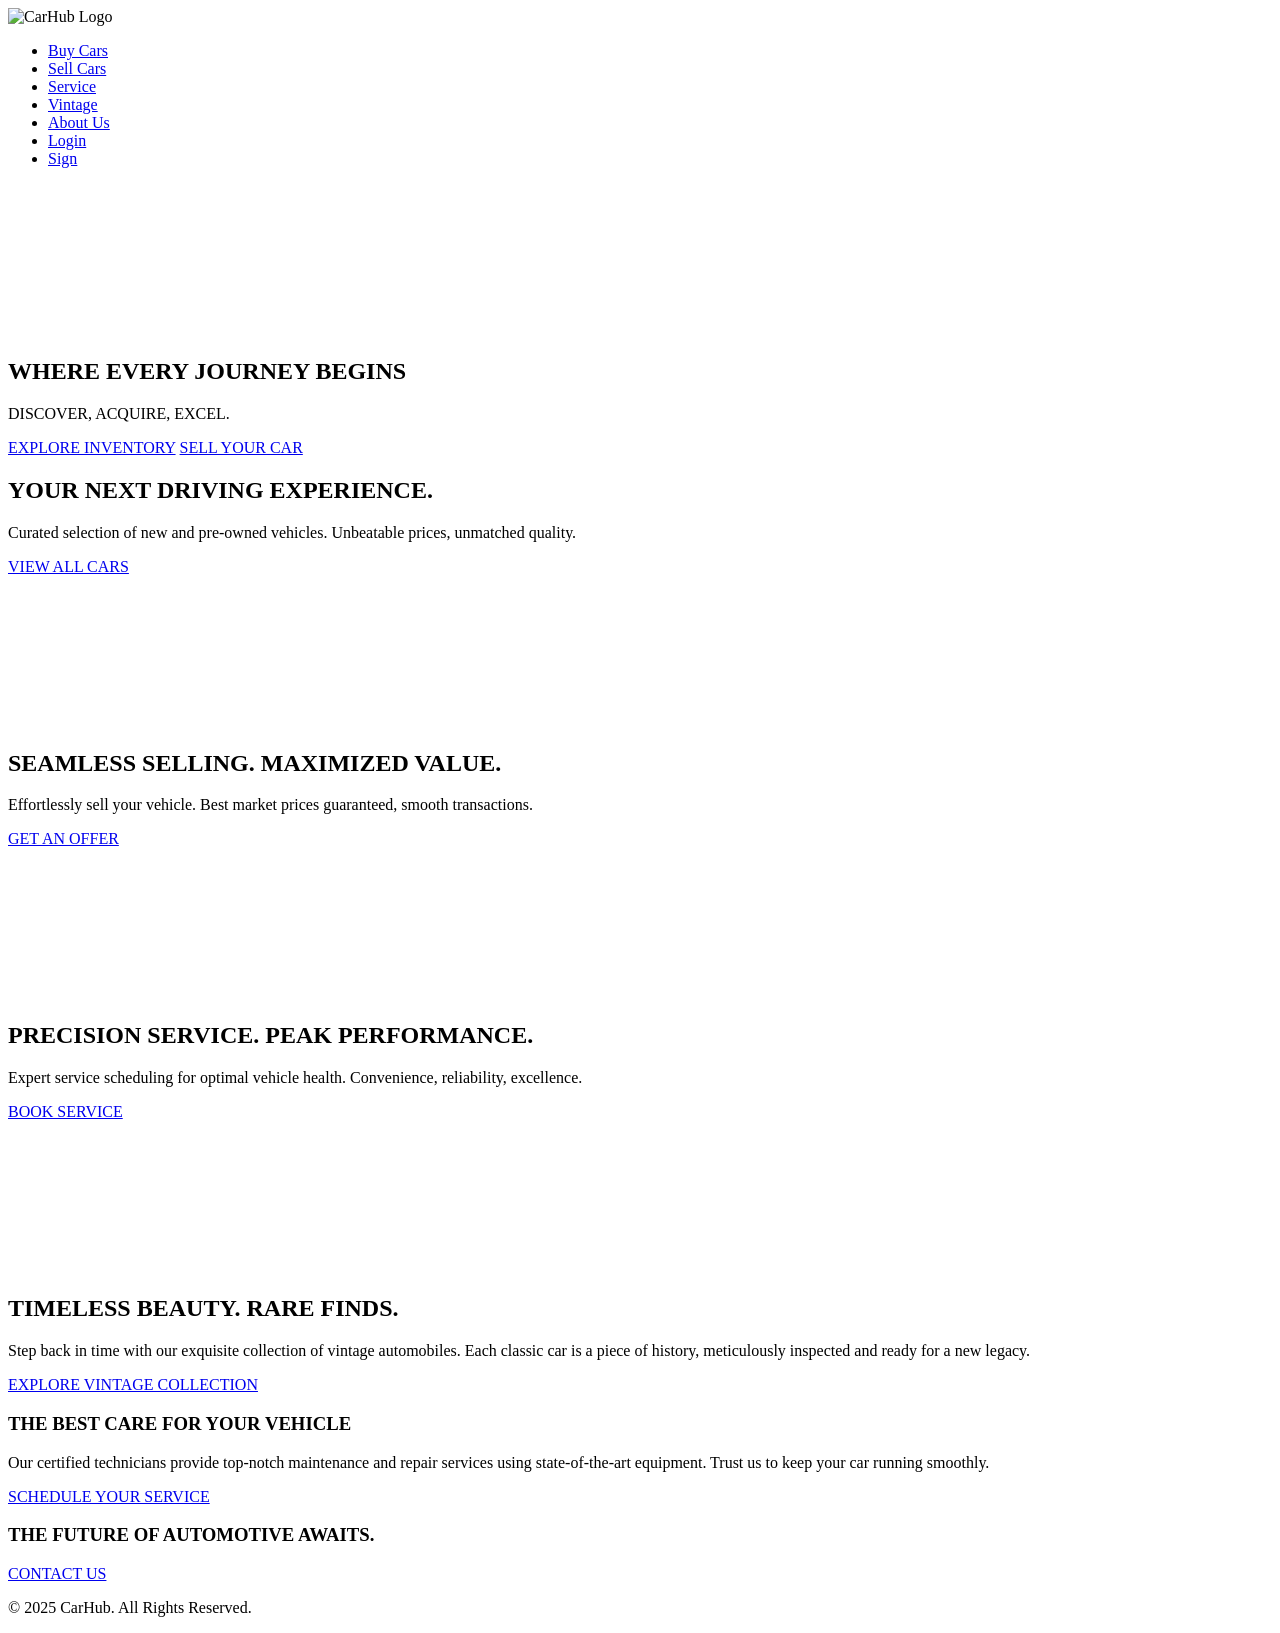
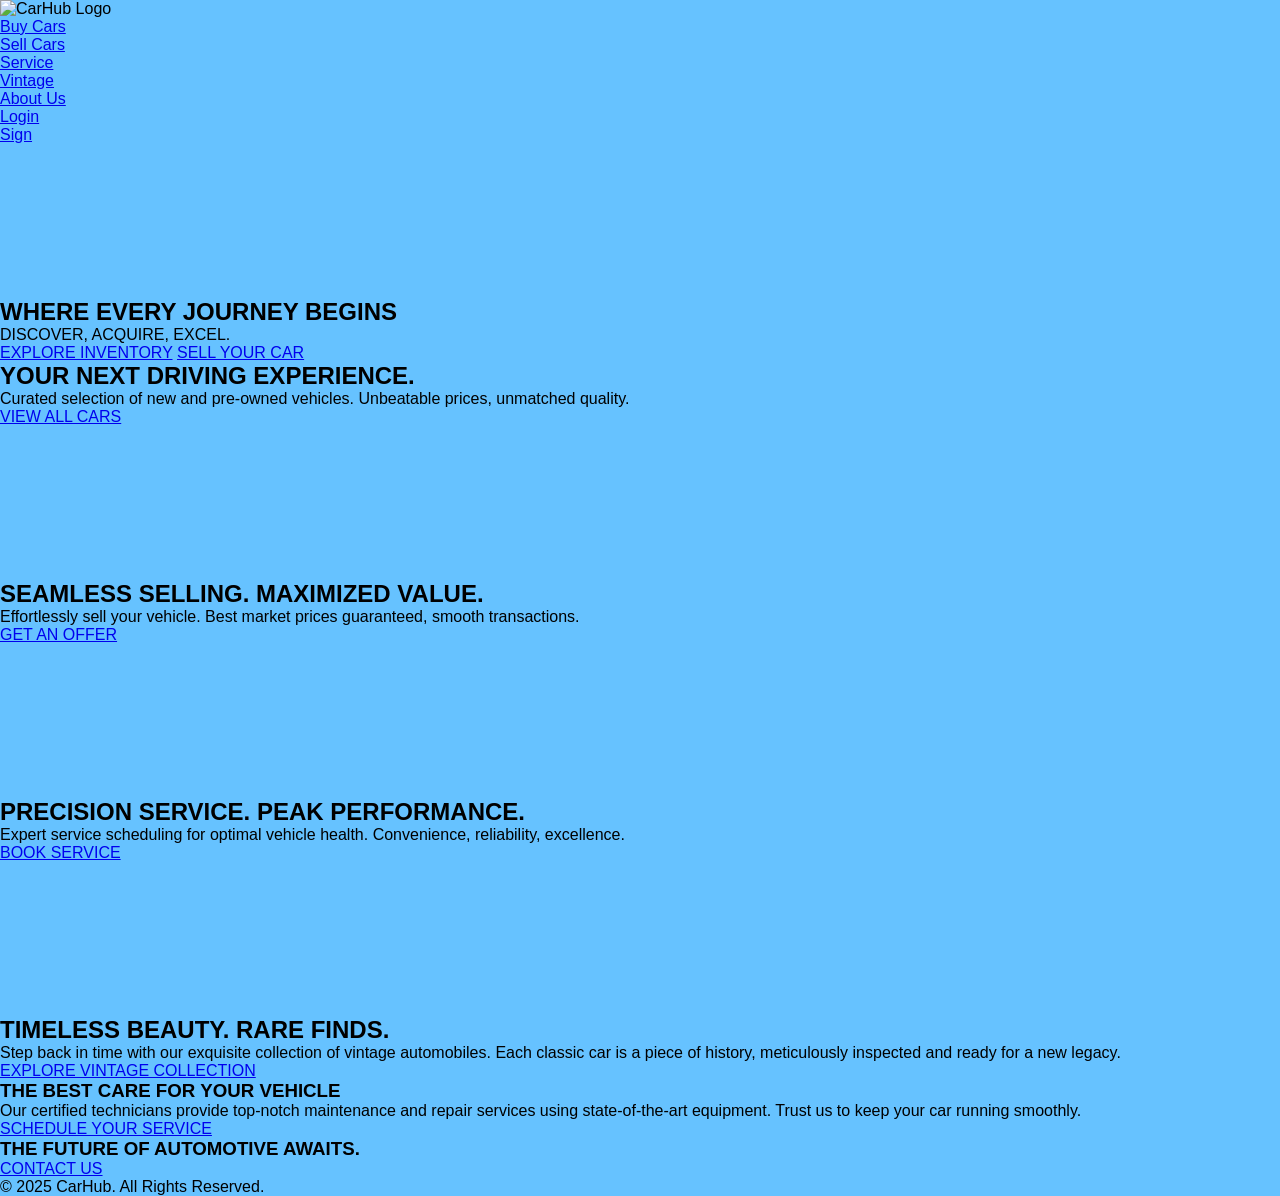

Update style.css

--- a/style.css
+++ b/style.css
@@ -1,1 +1,60 @@
+*{
+    padding: 0;
+    margin: 0;
+    box-sizing: border-box;
+    font-family: sans-serif;
+   
+}
 
+body {
+    background-color: #66c2ff;
+}
+
+.container {
+    width: 450px;
+    background-color: #0066ff;
+    padding: 70px 40px;
+    position: absolute;
+    transform: translate(-50%, -50%);
+    left: 50%;
+    top: 50%;
+    box-shadow: 5px 10px 8px 10px #888888;
+    border-radius: 10px;
+    font-size: 18px;
+}
+
+.input_box {
+    width: 51%;
+    margin-left: 94px;
+    margin-bottom: 41px;
+}
+
+label {
+    font-size: 30px;
+    font-weight: 600;
+}
+
+input {
+    width: 100%;
+    height: 50px;
+    border-radius: 8px;
+    border: 2px solid #d2d2d2;
+    outline: none;
+    margin-top: 8px;
+    padding: 0 10px;
+}
+        
+.heading{
+    text-align: center;
+    font-size: xx-large;
+}
+input:hover{
+    background: #999999;
+}
+.creator{
+    
+    font-family: 'Franklin Gothic Medium', 'Arial Narrow', Arial, sans-serif;
+    font-size: xx-large;
+    padding-top: 30px;
+   
+}
